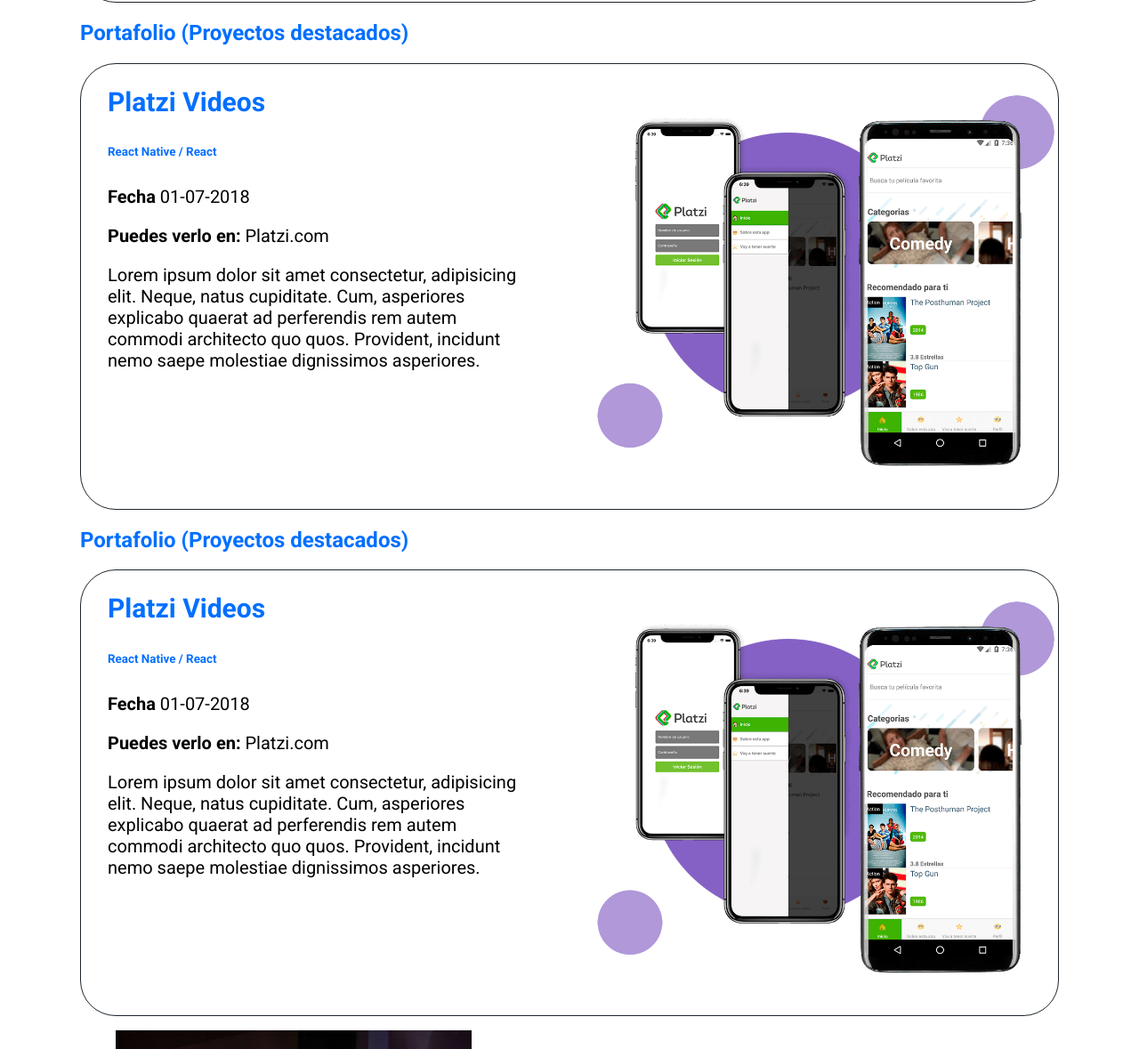
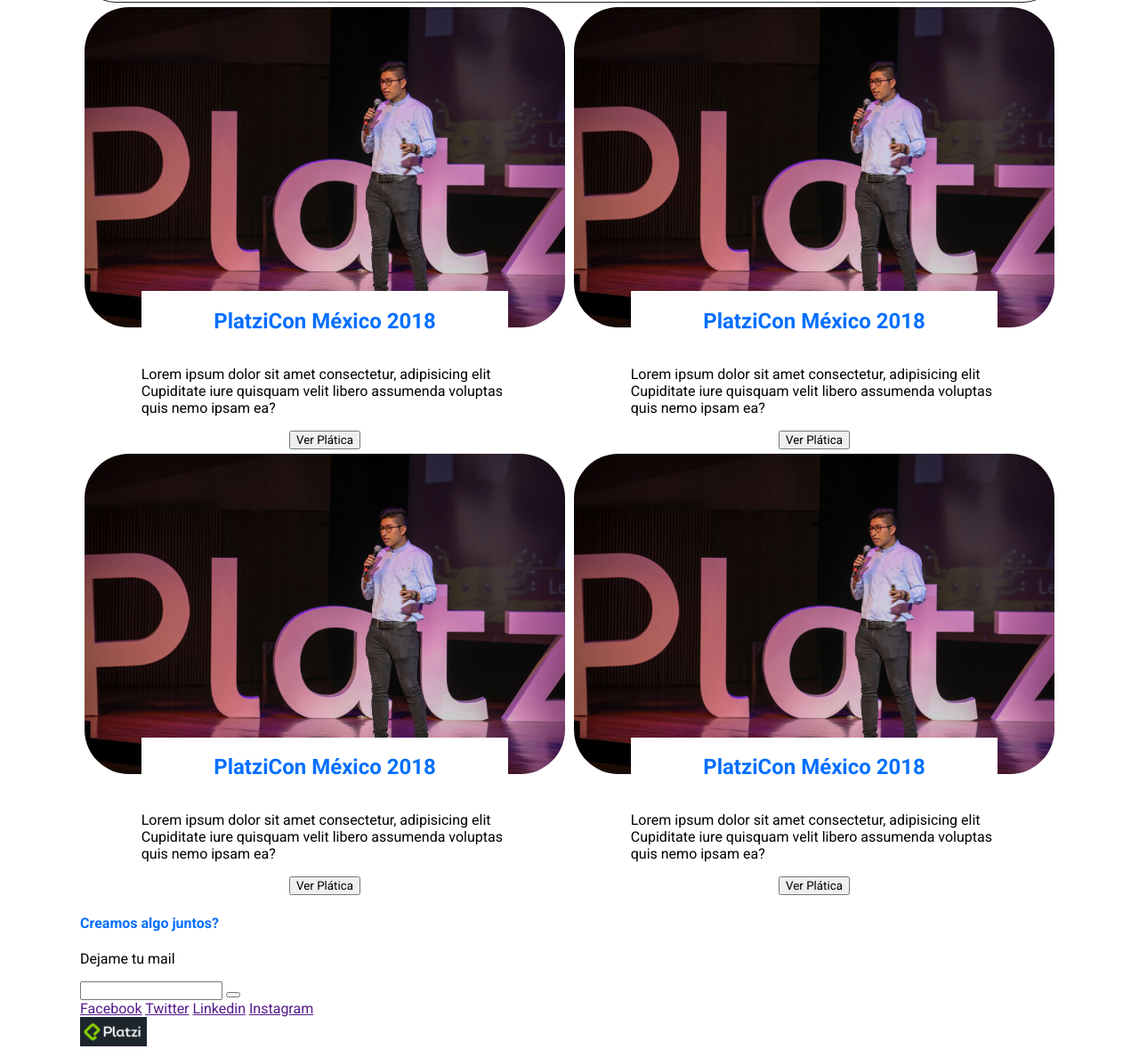
Before and after one commit to MauricioMorenoMorales/Blog-Leonidas-Esteban, a plain HTML site: page index.htm in a window 1280 px wide. Shown: the part 957-2136 px from the top of the page at 89% size. Drawn offline with Linux system fonts and the light colour scheme.

Commit message:
Agregué los eventos con grid

```diff
--- a/index.htm
+++ b/index.htm
@@ -28,40 +28,6 @@
                desarrollador <strong>JavaScript</strong> con <br>
                pasión por la <strong>enseñanza</strong></h1>
           </section>
-          <section class="portfolio" id="portfolio">
-               <h2>Portafolio (Proyectos destacados)</h2>
-               <div class="portfolio-projects">
-                    <div class="portfolio-projects-content">
-                         <h2>Platzi Videos</h2>
-                         <h6>React Native / React</h6>
-                         <p><strong>Fecha</strong> 01-07-2018</p>
-                         <p><strong>Puedes verlo en:</strong> Platzi.com</p>
-                         <p>Lorem ipsum dolor sit amet consectetur, adipisicing elit. Neque, natus cupiditate.
-                              Cum, asperiores explicabo quaerat ad perferendis rem autem commodi architecto
-                              quo quos. Provident, incidunt nemo saepe molestiae dignissimos asperiores.</p>
-                    </div>
-                    <figure class="portfolio-image">
-                         <img src="./images/platzi-video-react-native.png" width="600px" alt="">
-                    </figure>
-               </div>
-          </section>
-          <section class="portfolio">
-               <h2>Portafolio (Proyectos destacados)</h2>
-               <div class="portfolio-projects">
-                    <div class="portfolio-projects-content">
-                         <h2>Platzi Videos</h2>
-                         <h6>React Native / React</h6>
-                         <p><strong>Fecha</strong> 01-07-2018</p>
-                         <p><strong>Puedes verlo en:</strong> Platzi.com</p>
-                         <p>Lorem ipsum dolor sit amet consectetur, adipisicing elit. Neque, natus cupiditate.
-                              Cum, asperiores explicabo quaerat ad perferendis rem autem commodi architecto
-                              quo quos. Provident, incidunt nemo saepe molestiae dignissimos asperiores.</p>
-                    </div>
-                    <figure class="portfolio-image">
-                         <img src="./images/platzi-video-react-native.png" width="600px" alt="">
-                    </figure>
-               </div>
-          </section>
           <section class="portfolio">
                <h2>Portafolio (Proyectos destacados)</h2>
                <div class="portfolio-projects">
@@ -80,17 +46,61 @@
                </div>
           </section>
           <section class="events">
+               <div class="event">
                     <figure class="event-image">
                          <img src="./images/platzi-conf.jpg" width="400px" alt="">
                     </figure>
-               <div class="events-description">
-                    <h1>PlatziCon México 2018</h1>
+                    <div class="event-description">
+                         <h2>PlatziCon México 2018</h2>
                          <p>Lorem ipsum dolor sit amet consectetur, adipisicing elit
                               Cupiditate iure quisquam velit libero assumenda voluptas quis
                               nemo ipsam ea?</p>
                     </div>
-               <div class="events-button">
+                    <div class="event-button">
                          <button>Ver Plática</button>
+                    </div>
+               </div>
+               <div class="event">
+                    <figure class="event-image">
+                         <img src="./images/platzi-conf.jpg" width="400px" alt="">
+                    </figure>
+                    <div class="event-description">
+                         <h2>PlatziCon México 2018</h2>
+                         <p>Lorem ipsum dolor sit amet consectetur, adipisicing elit
+                              Cupiditate iure quisquam velit libero assumenda voluptas quis
+                              nemo ipsam ea?</p>
+                    </div>
+                    <div class="event-button">
+                         <button>Ver Plática</button>
+                    </div>
+               </div>
+               <div class="event">
+                    <figure class="event-image">
+                         <img src="./images/platzi-conf.jpg" width="400px" alt="">
+                    </figure>
+                    <div class="event-description">
+                         <h2>PlatziCon México 2018</h2>
+                         <p>Lorem ipsum dolor sit amet consectetur, adipisicing elit
+                              Cupiditate iure quisquam velit libero assumenda voluptas quis
+                              nemo ipsam ea?</p>
+                    </div>
+                    <div class="event-button">
+                         <button>Ver Plática</button>
+                    </div>
+               </div>
+               <div class="event">
+                    <figure class="event-image">
+                         <img src="./images/platzi-conf.jpg" width="400px" alt="">
+                    </figure>
+                    <div class="event-description">
+                         <h2>PlatziCon México 2018</h2>
+                         <p>Lorem ipsum dolor sit amet consectetur, adipisicing elit
+                              Cupiditate iure quisquam velit libero assumenda voluptas quis
+                              nemo ipsam ea?</p>
+                    </div>
+                    <div class="event-button">
+                         <button>Ver Plática</button>
+                    </div>
                </div>
           </section>
      </main>
--- a/main.css
+++ b/main.css
@@ -7,7 +7,8 @@
      font-family: 'Roboto', sans-serif;
 }
 body{
-     width: 1100px;
+     max-width: 1100px;
+     width: 100%;
      margin: 0;
      margin: auto;
 }
@@ -82,3 +83,29 @@
      width: 500px;
      margin-right: 50px;
 }
+/* ---------------------------------events--------------------------------- */
+.events{
+     display: grid;
+     grid-template-columns: 1fr 1fr;
+     grid-template-rows: 1fr 1fr;
+}
+.event{
+     display: flex;
+     flex-direction: column;
+     align-items: center;
+}
+.event-image{
+     margin: 5px;
+}
+.event-image img{
+     width: 100%;
+     border-radius: 50px;
+}
+.event-description{
+     display: flex;
+     flex-direction: column;
+     width: 75%;
+     align-items: center;
+     background-color: white;
+     margin-top: -50px;
+}
```
Lines whose indentation alone changed are shown as unchanged.
